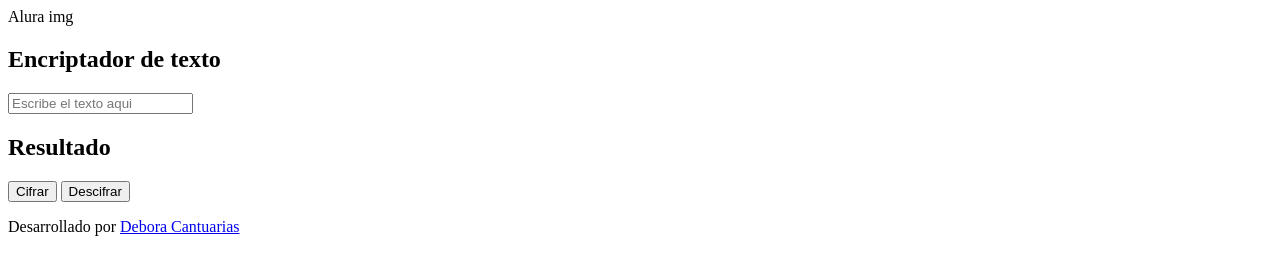
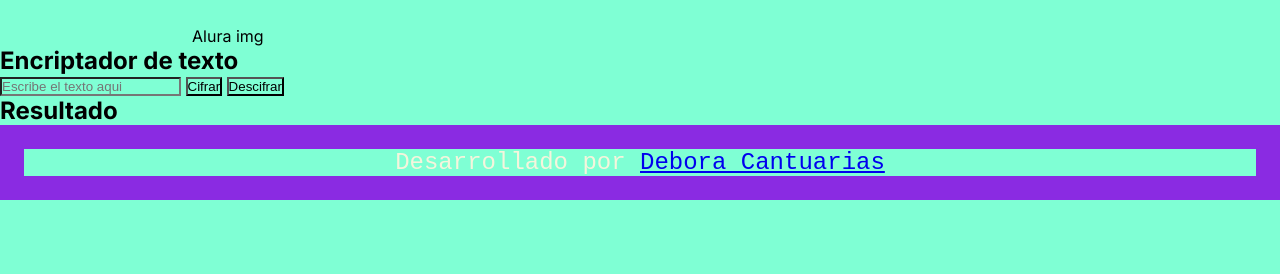
Before and after one commit to Deby92/challenge-encriptador-de-texto, a plain HTML site: page index.html in a window 1280 px wide. Drawn offline with Linux system fonts and the light colour scheme.

Commit message:
implementando estilos y font family

```diff
--- a/index.html
+++ b/index.html
@@ -15,9 +15,9 @@
         <section>
             <h1>Encriptador de texto</h1>
             <input type="text" placeholder="Escribe el texto aqui">
-            <h2>Resultado</h2>
             <button>Cifrar</button>
             <button>Descifrar</button>
+            <h2>Resultado</h2>
         </section>
 
     </main>
--- a/style.css
+++ b/style.css
@@ -0,0 +1,28 @@
+@import url('https://fonts.googleapis.com/css2?family=Inter:ital,opsz,wght@0,14..32,100..900;1,14..32,100..900&display=swap');
+
+
+
+* {
+    background-color: aquamarine;
+    padding: 0;
+    margin:0;
+}
+body {
+    font-family: "Inter", sans-serif;
+}
+header{
+    padding: 2% 0% 0% 15%;
+
+}
+
+footer{
+    background-color: blueviolet;
+    padding: 24px;
+    color: beige;
+    text-align: center;
+    font-family:'Courier New', Courier, monospace;
+    font-size: 1.5rem;
+    font-weight: 400px;
+
+
+}
```
